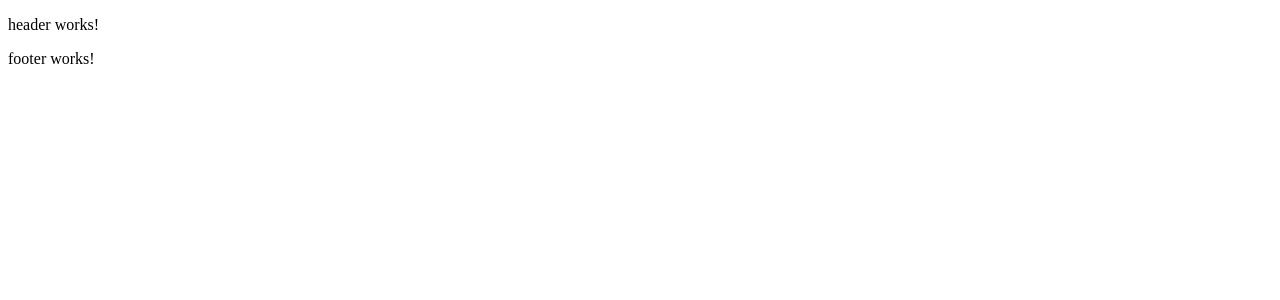
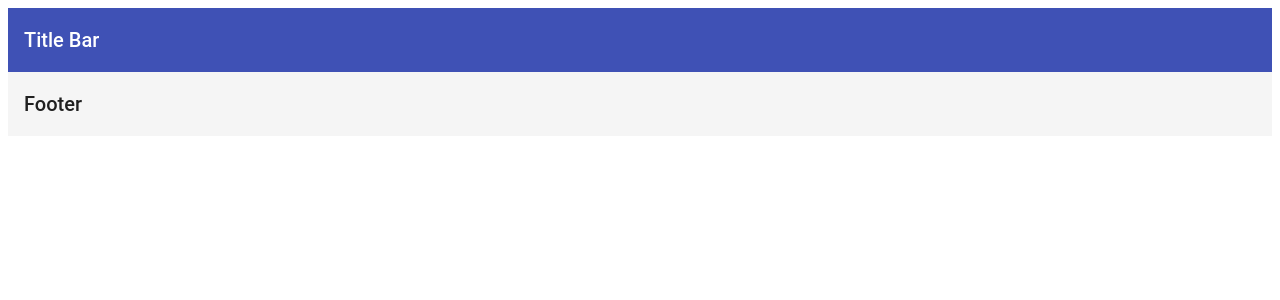
Before and after one commit to Zabamund/HackCPH18, an Angular app in the folder hack18grv/grv-app/: page / in a window 1280 px wide. Shown: the top 300 px of the page. Built offline with nearby package versions, Linux system fonts and the light colour scheme.

Commit message:
added header and footer

```diff
--- a/hack18grv/grv-app/src/app/footer/footer.component.html
+++ b/hack18grv/grv-app/src/app/footer/footer.component.html
@@ -1,3 +1,5 @@
-<p>
-  footer works!
-</p>
+<mat-toolbar color="secondary">
+  <mat-toolbar-row>
+    <span>Footer</span>
+  </mat-toolbar-row>
+</mat-toolbar>
--- a/hack18grv/grv-app/src/app/header/header.component.html
+++ b/hack18grv/grv-app/src/app/header/header.component.html
@@ -1,3 +1,5 @@
-<p>
-  header works!
-</p>
+<mat-toolbar color="primary">
+  <mat-toolbar-row>
+    <span>Title Bar</span>
+  </mat-toolbar-row>
+</mat-toolbar>
```
